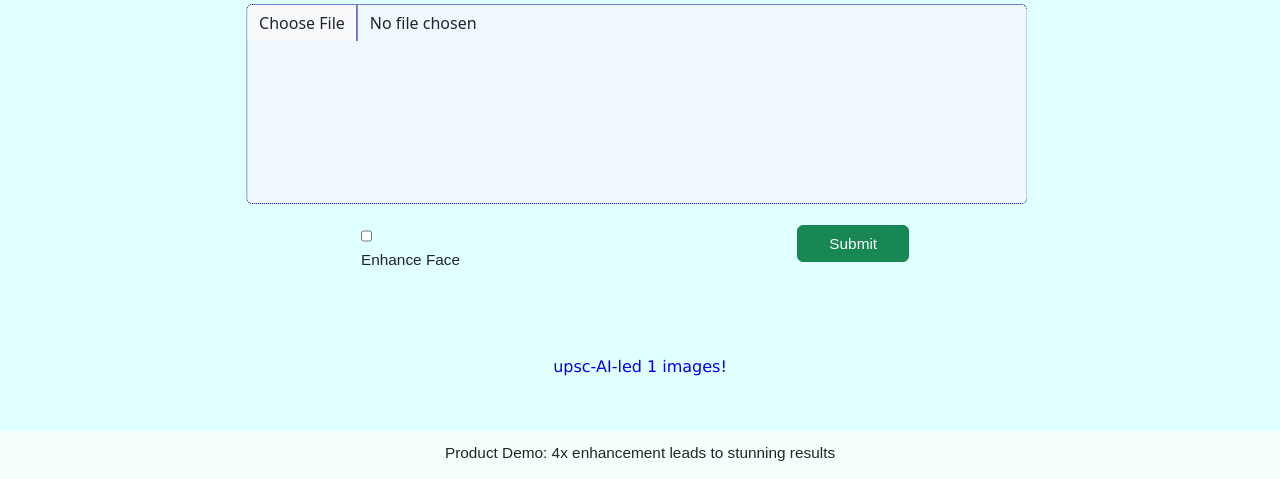
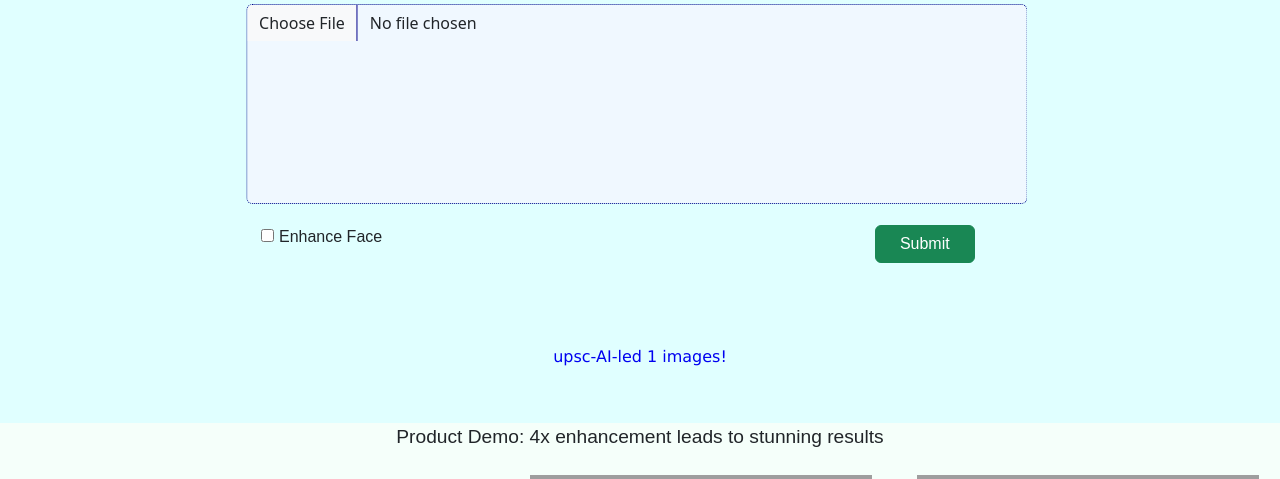
Before and after one commit to AdiBak/upscaile, a Flask app: template templates/index.html in a window 1280 px wide. Shown: the part 246-725 px from the top of the page. Run offline with Flask 3, Linux system fonts and the light colour scheme; the template is opened without the code that fills it: most values are stand-ins (such as "Sample title", 1, 10 or a date in 2020); some web fonts are replaced; grey boxes are pictures that could not be loaded.

Commit message:
reupload icon

```diff
--- a/templates/index.html
+++ b/templates/index.html
@@ -15,8 +15,8 @@
     <meta charset="utf-8" />
     <meta name="viewport" content="width=device-width, initial-scale=1" />
     <title>Upscaile</title>
-    <link rel="shortcut icon" type="image/x-icon"
-        href="https://www.prodraw.net/favicon/download.php?file=v71k6etx_2.ico" />
+    <link rel="shortcut icon" type="image/x-icon" sizes="32x32"
+        href="https://i.ibb.co/7QpdL2n/favicon.png" />
     <link href="https://cdn.jsdelivr.net/npm/bootstrap@5.3.0/dist/css/bootstrap.min.css" rel="stylesheet"
         integrity="sha384-9ndCyUaIbzAi2FUVXJi0CjmCapSmO7SnpJef0486qhLnuZ2cdeRhO02iuK6FUUVM" crossorigin="anonymous" />
 
@@ -64,10 +64,9 @@
         }
 
         .faceAndSubmit {
-            width: 50%;
+            width: 80%;
             height: 20%;
-            left: 50%;
-            transform: translate(50%);
+            left: 20%;
             margin-top: 125px;
             z-index: 1;
             display: inline-flex;
@@ -77,38 +76,32 @@
         #faceoptionbox{
             position: relative;
             /*margin-top: 12%;*/
-            width: 20%;
+            width: 100px;
             height: 100%;
-            font-size: 1.2vw;
-            /*left: 50%;
-            transform: translate(-27%);*/
+            font-size: 12pt;
+            left: 20%;
             font-family: 'Wix Madefor Text', sans-serif;
             display: inline-block;
             align-items: center;
-        }
-
-        #faceEnhanceChoice{
-            height: 1vw;
-            width: 10%;
-            border-radius: 2px;
-            position: relative;
+            white-space: nowrap;
         }
 
         #faceEnhanceLabel {
             position: relative;
+            margin-left: 1px;
         }
 
         #inputGroupFileAddon04 {
             height: 100%;
-            width: 20%;
+            width: 100px;
             margin-top: 0px;
+            margin-left: 100px;
             position: relative;
             display: flex;
-            margin-right: 10px;
             /*transform: translate(-50%);*/
             text-align: center;
             justify-content: center;
-            font-size: 1.2vw;
+            font-size: 12pt;
             font-family: 'Wix Madefor Text', sans-serif;
         }
 
@@ -254,16 +247,14 @@
             width: 100%;
             background-color: mintcream;
             height: 40vw;
+            text-align: center;
             position: relative;
             top: 37%;
         }
 
         #sampleheader {
-            font-size: 1.2vw;
+            font-size: 1.2em;
             top: 10px;
-            left: 50%;
-            transform: translate(-50%);
-            position: absolute;
             font-family: 'Wix Madefor Text', sans-serif;
             font-weight: lighter;
         }
@@ -375,14 +366,13 @@
             left: 0px;
             background-color: ivory;
             font-family: 'Wix Madefor Text', sans-serif;
-            padding: 10px;
         }
 
         #aboutpara {
             position: relative;
             top: 20px;
-            padding-left: 100px;
-            padding-right: 100px;
+            padding-left: 5%;
+            padding-right: 5%;
         }
 
         #githubicon {
@@ -402,7 +392,7 @@
         <nav class="navbar navbar-expand-lg navbar-light bg-light">
             <div class="container">
                 <a class="navbar-brand" href="#"><img class="logoimage"
-                        src="https://i.postimg.cc/4xkvt82G/possibleicon.png"></a>
+                        src="https://i.ibb.co/V3yhFMC/possibleicon.png"></a>
                 <button class="navbar-toggler" type="button" data-bs-toggle="collapse"
                     data-bs-target="#navbarSupportedContent" aria-controls="navbarSupportedContent"
                     aria-expanded="false" aria-label="Toggle navigation">
```
Also changed, not shown: favicon.ico (added).
